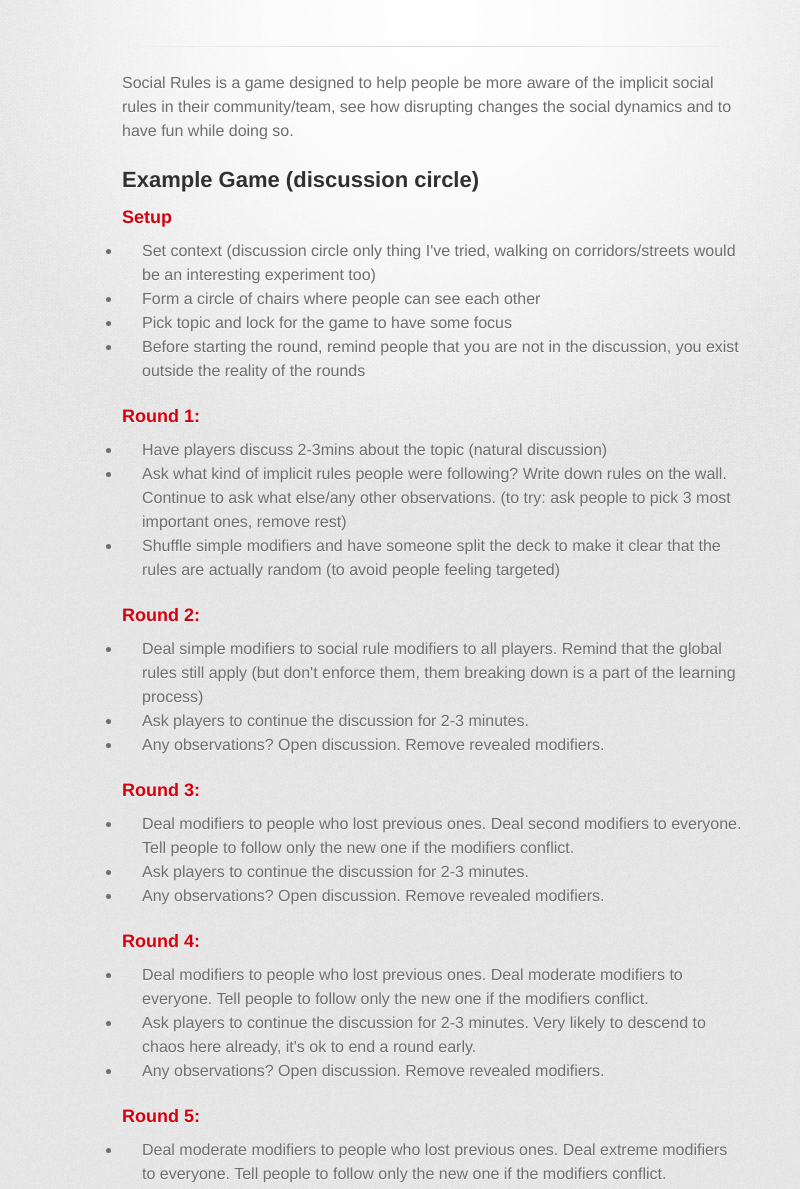
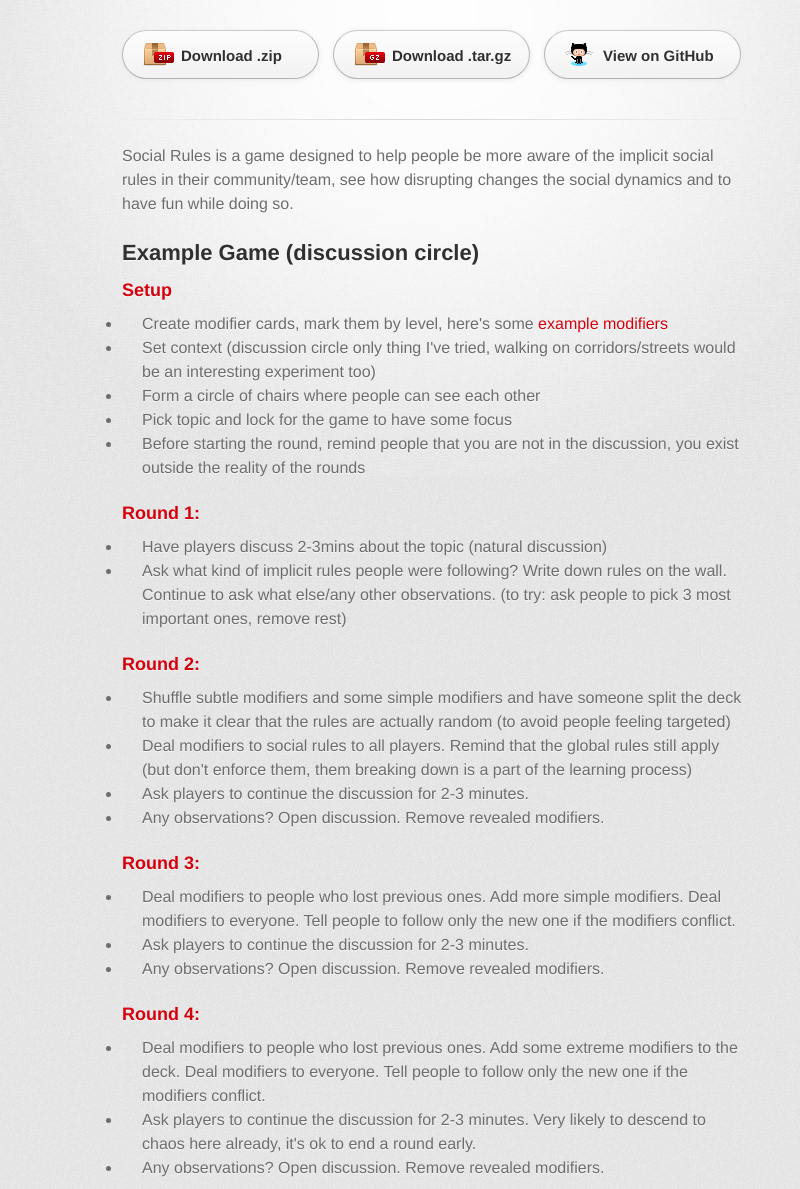
Before and after one commit to jussiholtta/socialrules, a plain HTML site: page index.html in a window 1280 px wide. Shown: the part 96-1285 px from the top of the page, without its empty margins (208-1008 px from the left). Drawn offline with Linux system fonts and the light colour scheme; a web font is replaced by a local one.

Commit message:
Create gh-pages branch via GitHub

```diff
--- a/index.html
+++ b/index.html
@@ -22,12 +22,12 @@
           <h2></h2>
         </header>
 
-<!--        <section id="downloads" class="clearfix">
+        <section id="downloads" class="clearfix">
           <a href="https://github.com/jussiholtta/socialrules/zipball/master" id="download-zip" class="button"><span>Download .zip</span></a>
           <a href="https://github.com/jussiholtta/socialrules/tarball/master" id="download-tar-gz" class="button"><span>Download .tar.gz</span></a>
           <a href="https://github.com/jussiholtta/socialrules" id="view-on-github" class="button"><span>View on GitHub</span></a>
         </section>
--->
+
         <hr>
 
         <section id="main_content">
@@ -40,6 +40,8 @@
 <a id="setup" class="anchor" href="#setup" aria-hidden="true"><span aria-hidden="true" class="octicon octicon-link"></span></a>Setup</h3>
 
 <ul>
+<li>Create modifier cards, mark them by level, here's some <a href="https://github.com/jussiholtta/socialrules/blob/master/modifiers.txt">example modifiers</a>
+</li>
 <li>Set context (discussion circle only thing I've tried, walking on corridors/streets would be an interesting experiment too)</li>
 <li>Form a circle of chairs where people can see each other</li>
 <li>Pick topic and lock for the game to have some focus</li>
@@ -52,14 +54,14 @@
 <ul>
 <li>Have players discuss 2-3mins about the topic (natural discussion)</li>
 <li>Ask what kind of implicit rules people were following? Write down rules on the wall. Continue to ask what else/any other observations. (to try: ask people to pick 3 most important ones, remove rest)</li>
-<li>Shuffle simple modifiers and have someone split the deck to make it clear that the rules are actually random (to avoid people feeling targeted)</li>
 </ul>
 
 <h3>
 <a id="round-2" class="anchor" href="#round-2" aria-hidden="true"><span aria-hidden="true" class="octicon octicon-link"></span></a>Round 2:</h3>
 
 <ul>
-<li>Deal simple modifiers to social rule modifiers to all players. Remind that the global rules still apply (but don't enforce them, them breaking down is a part of the learning process)</li>
+<li>Shuffle subtle modifiers and some simple modifiers and have someone split the deck to make it clear that the rules are actually random (to avoid people feeling targeted)</li>
+<li>Deal modifiers to social rules to all players. Remind that the global rules still apply (but don't enforce them, them breaking down is a part of the learning process)</li>
 <li>Ask players to continue the discussion for 2-3 minutes.</li>
 <li>Any observations? Open discussion. Remove revealed modifiers.</li>
 </ul>
@@ -68,7 +70,7 @@
 <a id="round-3" class="anchor" href="#round-3" aria-hidden="true"><span aria-hidden="true" class="octicon octicon-link"></span></a>Round 3:</h3>
 
 <ul>
-<li>Deal modifiers to people who lost previous ones. Deal second modifiers to everyone. Tell people to follow only the new one if the modifiers conflict.</li>
+<li>Deal modifiers to people who lost previous ones. Add more simple modifiers. Deal modifiers to everyone. Tell people to follow only the new one if the modifiers conflict.</li>
 <li>Ask players to continue the discussion for 2-3 minutes.</li>
 <li>Any observations? Open discussion. Remove revealed modifiers.</li>
 </ul>
@@ -77,7 +79,7 @@
 <a id="round-4" class="anchor" href="#round-4" aria-hidden="true"><span aria-hidden="true" class="octicon octicon-link"></span></a>Round 4:</h3>
 
 <ul>
-<li>Deal modifiers to people who lost previous ones. Deal moderate modifiers to everyone. Tell people to follow only the new one if the modifiers conflict.</li>
+<li>Deal modifiers to people who lost previous ones. Add some extreme modifiers to the deck. Deal modifiers to everyone. Tell people to follow only the new one if the modifiers conflict.</li>
 <li>Ask players to continue the discussion for 2-3 minutes. Very likely to descend to chaos here already, it's ok to end a round early.</li>
 <li>Any observations? Open discussion. Remove revealed modifiers.</li>
 </ul>
@@ -86,7 +88,7 @@
 <a id="round-5" class="anchor" href="#round-5" aria-hidden="true"><span aria-hidden="true" class="octicon octicon-link"></span></a>Round 5:</h3>
 
 <ul>
-<li>Deal moderate modifiers to people who lost previous ones. Deal extreme modifiers to everyone. Tell people to follow only the new one if the modifiers conflict.</li>
+<li>Deal modifiers to people who lost previous ones. Deal extreme modifiers to everyone. Tell people to follow only the new one if the modifiers conflict.</li>
 <li>Ask players to continue the discussion for 2-3 minutes. Extremely likely to descend to chaos here, it's ok to end a round early.</li>
 <li>Any observations? Open discussion.</li>
 </ul>
```
Also changed, not shown: params.json (+1 -1 lines).
